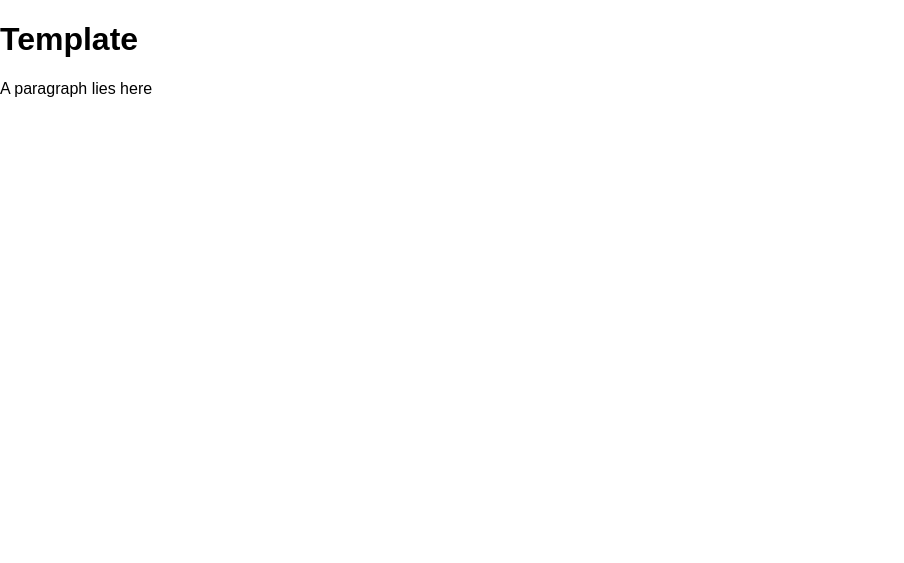
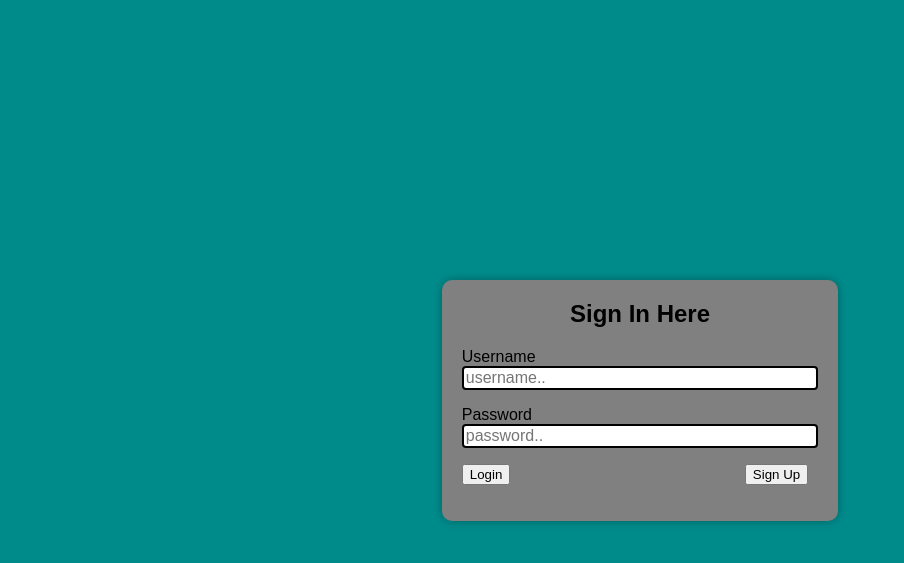
Before and after one commit to matthew-lanoue/COMP-3340-Final, a Flask app: page / in a window 1280 px wide. Shown: the top 563 px of the page, without its empty margins (0-904 px from the left). Run offline with Flask 2, Linux system fonts and the light colour scheme; some libraries are stand-ins or nearby versions.

Commit message:
Many changes, added css stlying

```diff
--- a/app.py
+++ b/app.py
@@ -10,9 +10,6 @@ app.config['MYSQL_DB'] = 'flask-test'
 
 mysql = MySQL(app)
 
-@app.route('/form')
-def form():
-    return render_template('form.html')
 
 @app.route('/login', methods = ['POST', 'GET'])
 def login():
@@ -21,9 +18,10 @@ def login():
 
     if request.method == 'POST':
         name = request.form['name']
-        age = request.form['age']
+        password = request.form['password']
         cursor = mysql.connection.cursor()
-        cursor.execute('''INSERT INTO tempTable  VALUES(%s,%s)''',(name,age))
+        cursor.execute('''CREATE TABLE IF NOT EXISTS tempTable (name VARCHAR(255) NOT NULL,  password VARCHAR(255) NOT NULL);''')
+        cursor.execute('''INSERT INTO tempTable  VALUES(%s,%s)''',(name,password))
         mysql.connection.commit()
         cursor.close()
         return f"Done!!"
--- a/static/css/main.css
+++ b/static/css/main.css
@@ -2,3 +2,36 @@ body {
     margin: 0 ;
     font-family: sans-serif;
 }
+.login-fields {
+    display: flex ;
+    justify-content: center ;
+    align-items: center;
+    height: 100vh;
+}
+form {
+    background-color: grey;
+    border-radius: 10px;
+    padding: 20px;
+    box-shadow: 0 0 10px rgba(0, 0, 0, 0.3);
+}
+
+h2 {
+  margin-top: 0;
+  margin-bottom: 20px;
+  text-align: center;
+}
+input[type=text]{
+    width: 100%;
+    box-sizing: border-box;
+    border: 2px solid;
+    border-radius: 4px;
+    font-size: 16px;
+    background-color: white;
+}
+.signInButton{
+    display: inline-block;
+    margin-right: 10px;
+}
+.signInButton + .signInButton {
+    margin-left: 220px;
+}
--- a/templates/base.html
+++ b/templates/base.html
@@ -1,6 +1,6 @@
  <!DOCTYPE html>
  <html lang="en">
-<head>
+<head >
     <meta charset="UFT-8">
     <meta name="viewport"content="width=device-width, initial-scale=1.0">
     <meta http-equiv="X-UA-Compatable" content="ie=edge">
@@ -8,7 +8,7 @@
     {% block head%}{% endblock %}
 </head>
 
-<body>
+<body style="background-color: darkcyan;">
     {% block body %}{% endblock  %}
 </body>
  </html>
--- a/templates/form.html
+++ /dev/null
@@ -1,5 +0,0 @@
-<form action="/login" method = "POST">
-   <p>name <input type = "text" name = "name" /></p>
-   <p>age <input type = "integer" name = "age" /></p>
-   <p><input type = "submit" value = "Submit" /></p>
-</form>
--- a/templates/index.html
+++ b/templates/index.html
@@ -1,7 +1,15 @@
 {% extends 'base.html' %}
 {% block head %}
- <h1>Template</h1>
+
 {% endblock %}
 {% block body %}
- <p>A paragraph lies here</p>
+<div class="login-fields">
+    <form action="/login" method = "POST">
+        <h2>Sign In Here</h2>
+        <p>Username<input type = "text" name = "name" placeholder="username.."/></p>
+        <p>Password<input type = "text" name = "password" placeholder="password.."/></p>
+        <p><input type = "submit" value = "Login"  class="signInButton"/>
+        <input type="submit" value="Sign Up" class="signInButton"></p>
+    </form>
+</div>
 {% endblock %}
```
